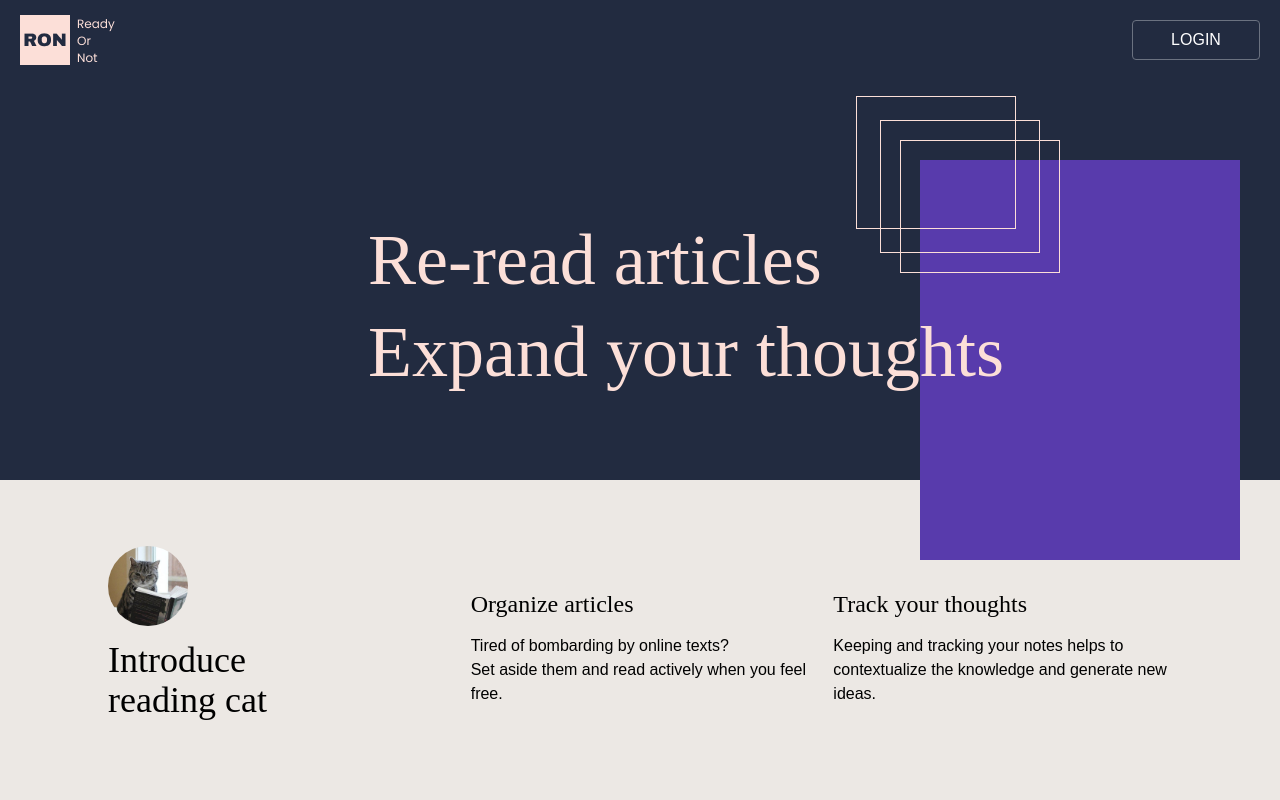
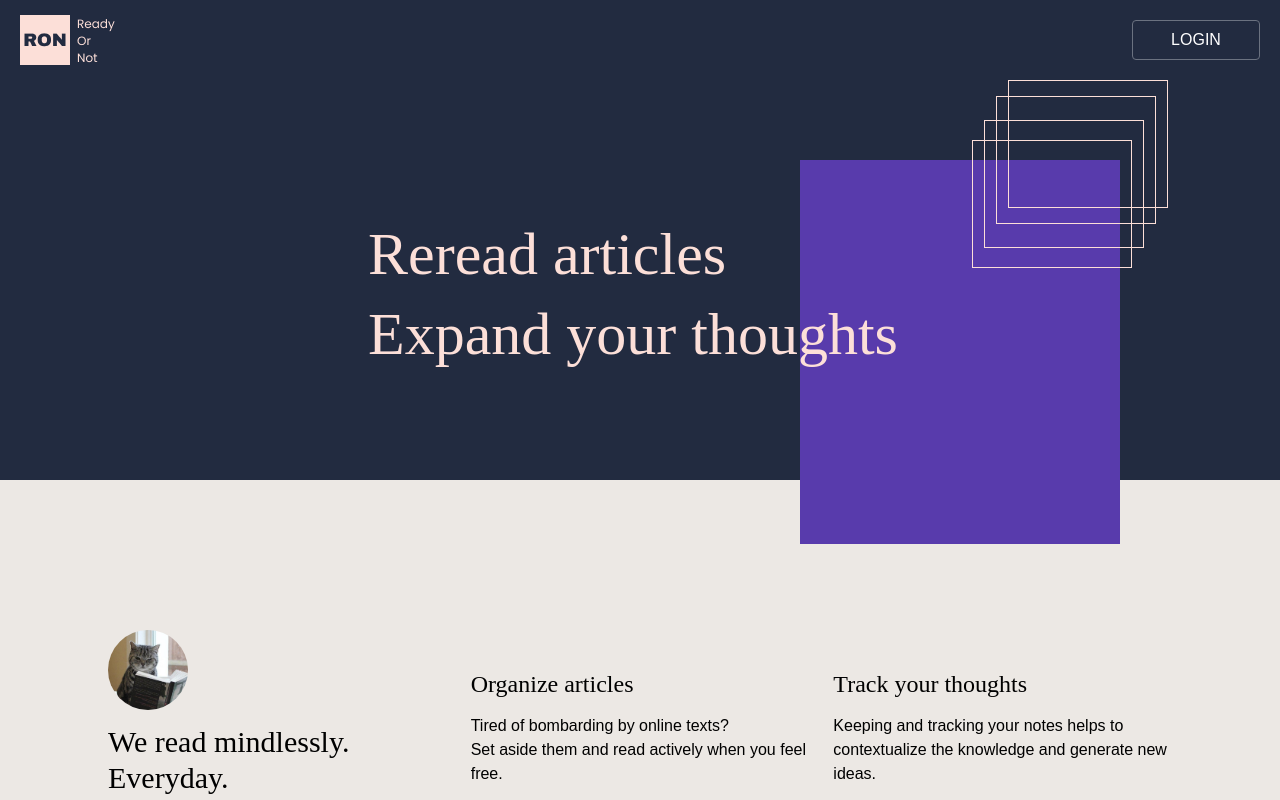
Before and after one commit to nbblk/ready-or-not, a React (Create React App) app in the folder frontend/: page / in a window 1280 px wide. Shown: the top 800 px of the page. Built offline with nearby package versions, Linux system fonts and the light colour scheme; what pdfmake would draw is missing.

Commit message:
Resize landing text and features

```diff
--- a/frontend/src/components/Features.js
+++ b/frontend/src/components/Features.js
@@ -2,12 +2,12 @@ import React from "react";
 
 const features = (props) => {
   return (
-    <section className="h-2/5 w-full bg-beige p-16 md:p-24 flex-column justify-center items-center md:flex md:justify-end">
+    <section className="h-full md:h-3/5 w-full bg-beige p-16 md:p-24 flex-column justify-center items-center md:flex md:justify-end">
       <article className="w-full md:w-1/3 p-3 mb-20 md:mb-0">
         <div className="w-20 h-20 rounded-full overflow-hidden">
           <img className="object-cover h-20 w-full" alt="profile" src="reading-cat.jpg"></img>
         </div>
-        <h1 className="text-4xl w-1/2 my-3.5 font-suez">Introduce reading cat</h1>
+        <h1 className="text-3xl w-full my-3.5 font-suez">We read mindlessly. <br/>Everyday. </h1>
       </article>
       <article className="w-full md:w-1/3 p-3 mb-20 md:mb-0">
         <h1 className="text-2xl my-3.5 font-suez">Organize articles</h1>
--- a/frontend/src/components/Headline.js
+++ b/frontend/src/components/Headline.js
@@ -4,10 +4,10 @@ const headline = (props) => {
   return (
     <section className="h-3/5 w-full p-20 md:p-24 bg-navy flex-column justify-center items-center md:flex md:justify-end">
       <div className="w-3/4 h-1/4 z-30">
-        <p className="my-10 md:my-5 text-pink font-prata text-5xl md:text-7xl">
-          Re-read articles
+        <p className="my-10 md:my-5 text-pink font-prata text-5xl md:text-6xl">
+          Reread articles
         </p>
-        <p className="text-pink font-prata text-5xl md:text-7xl">
+        <p className="text-pink font-prata text-5xl md:text-6xl">
           Expand your thoughts
         </p>
       </div>
--- a/frontend/src/components/Rectangle.js
+++ b/frontend/src/components/Rectangle.js
@@ -2,10 +2,11 @@ import React from "react";
 
 const rectangle = () => {
   return (
-    <div className="fixed top-40 right-10 w-1/4 h-2/4 bg-purple hidden md:block">
-      <div className="absolute -top-5 -left-5 h-1/3 w-1/2 border border-solid border-pink"></div>
-      <div className="absolute -top-10 -left-10 h-1/3 w-1/2 border border-solid border-pink"></div>
-      <div className="absolute -top-16 -left-16 h-1/3 w-1/2 border border-solid border-pink"></div>
+    <div className="absolute top-40 right-40 w-1/4 h-2/5 bg-purple hidden md:block">
+      <div className="absolute -top-5 -right-3 h-1/3 w-1/2 border border-solid border-pink"></div>
+      <div className="absolute -top-10 -right-6 h-1/3 w-1/2 border border-solid border-pink"></div>
+      <div className="absolute -top-16 -right-9 h-1/3 w-1/2 border border-solid border-pink"></div>
+      <div className="absolute -top-20 -right-12 h-1/3 w-1/2 border border-solid border-pink"></div>
     </div>
   );
 };
```
